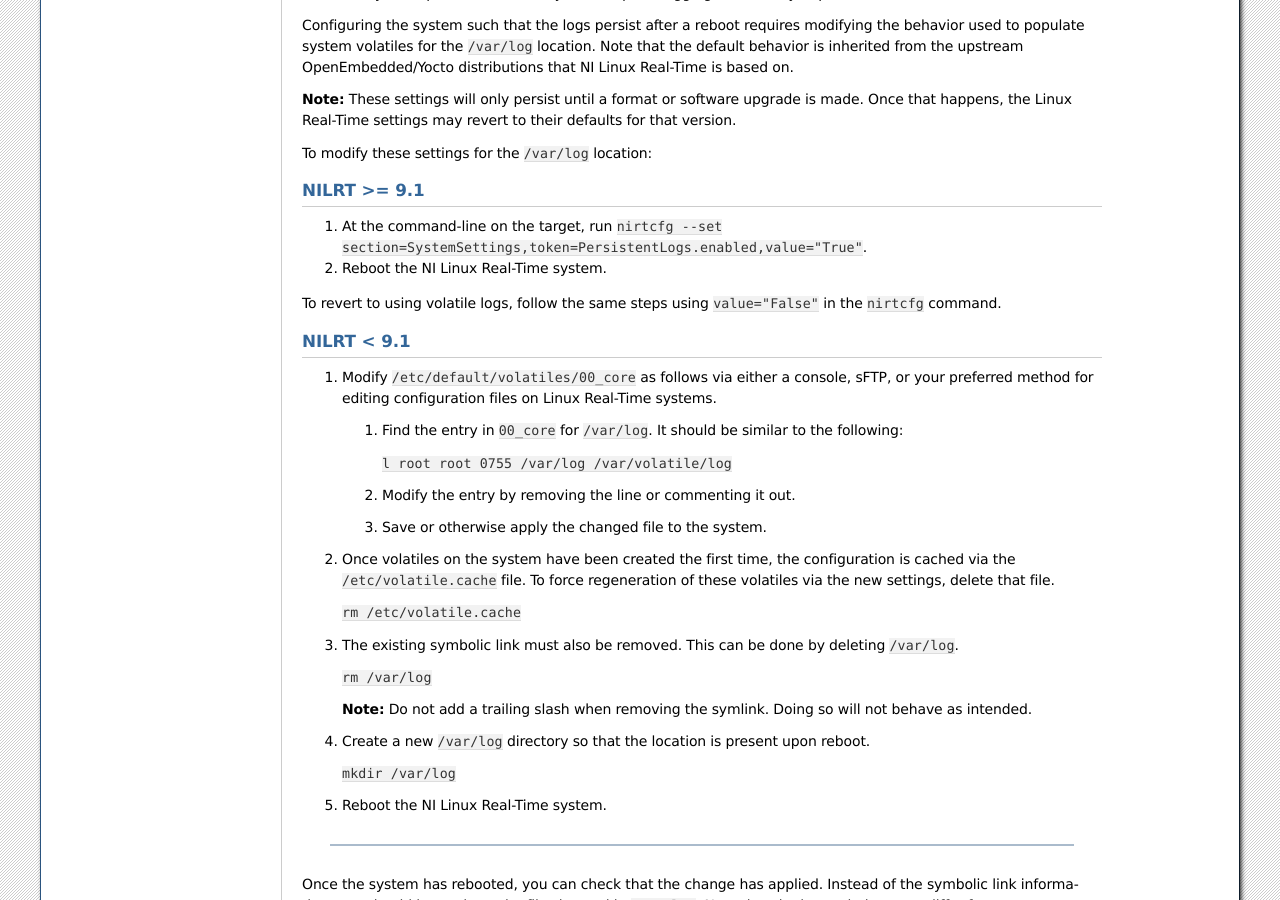
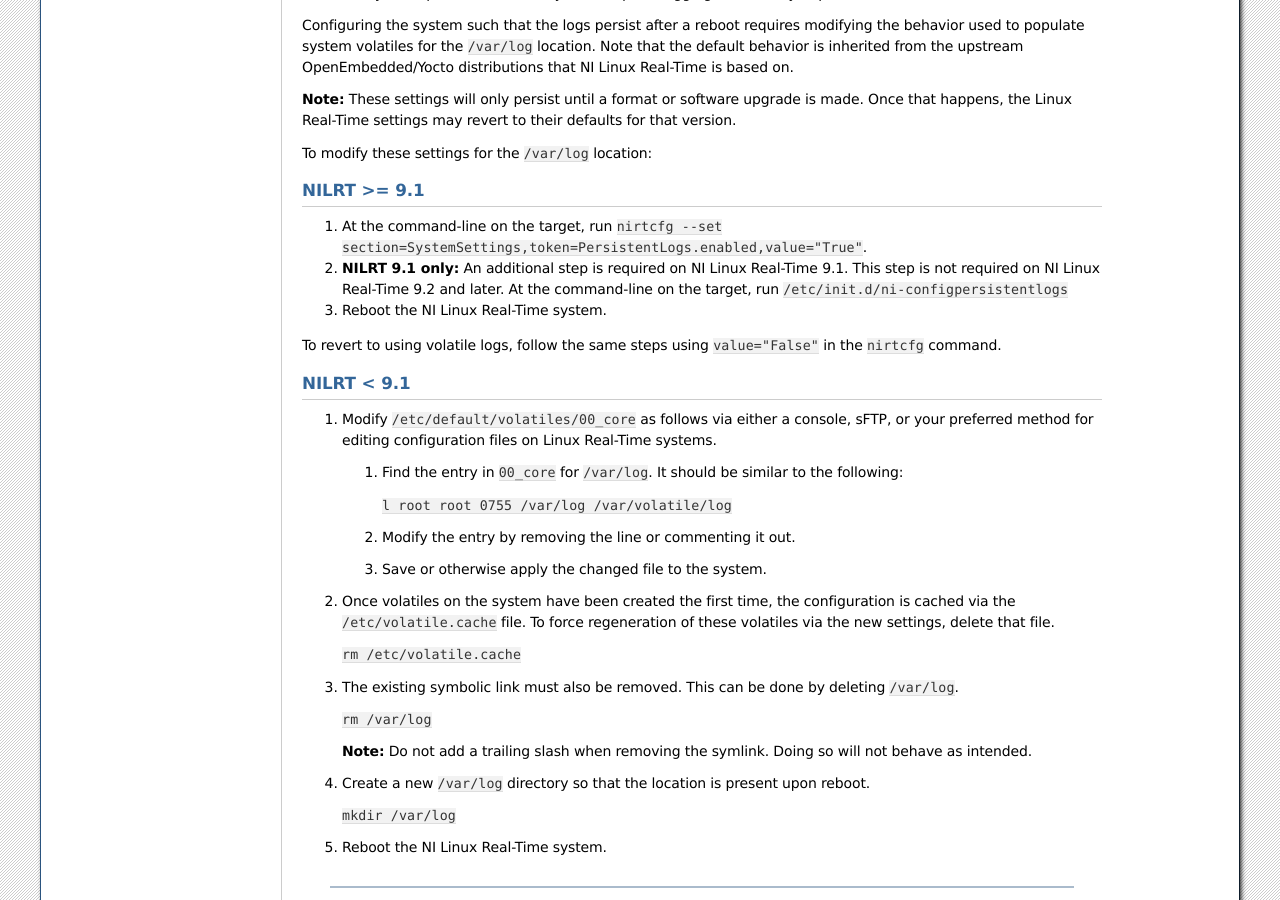
Before and after one commit to ni/nilrt-docs, a Sphinx documentation site: the page built from docs/source/troubleshooting/logs.rst, in a window 1280 px wide and 900 px high, scrolled down 3047 px. Built offline with Sphinx 7.4.7, drawn with Linux system fonts in a browser that asks for light colours.

Commit message:
Adding note about ni-configpersistentlogs not running at init.
Signed-off-by: Charlie Johnston <charlie.johnston@ni.com>

```diff
--- a/docs/source/troubleshooting/logs.rst
+++ b/docs/source/troubleshooting/logs.rst
@@ -119,7 +119,11 @@
 
 1. At the command-line on the target, run ``nirtcfg --set section=SystemSettings,token=PersistentLogs.enabled,value="True"``.
 
-2. Reboot the NI Linux Real-Time system.
+2. **NILRT 9.1 only:** An additional step is required on NI Linux Real-Time 9.1.
+   This step is not required on NI Linux Real-Time 9.2 and later.
+   At the command-line on the target, run ``/etc/init.d/ni-configpersistentlogs``
+
+3. Reboot the NI Linux Real-Time system.
 
 To revert to using volatile logs, follow the same steps using ``value="False"`` in the ``nirtcfg`` command.
 
```
